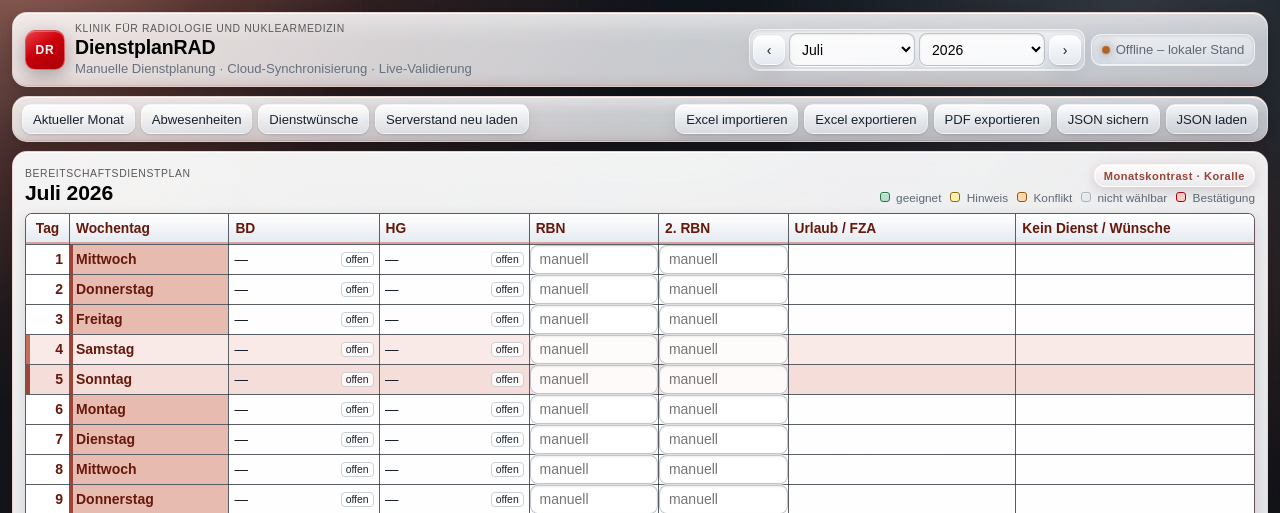
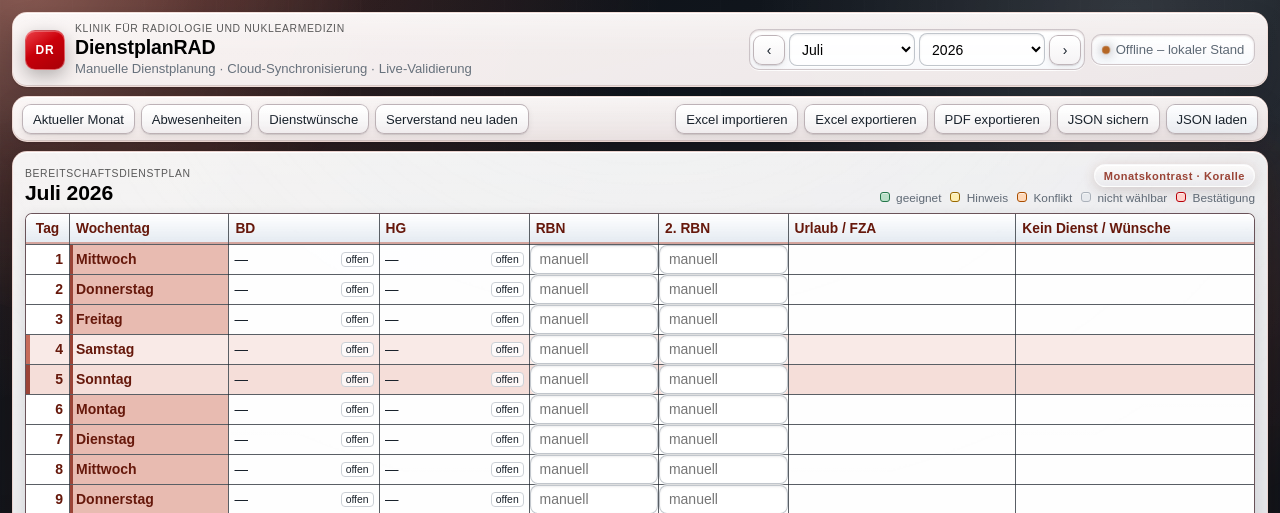
Before and after one commit to mlurz92/dienstplan, a PHP site: page / in a window 1280 px wide. Shown: the top 513 px of the page. Run offline with PHP 8.4, Linux system fonts and the light colour scheme; some libraries are stand-ins or nearby versions.

Commit message:
Glasoptik neu aufbauen: Kante statt Durchsichtigkeit, kein grauer Schleier mehr
Die Leisten sahen grau und matt aus. Ursache war nicht "zu viel Glas", sondern
eine falsche Kombination: Kopfleiste, Werkzeugleiste, Einfassungen, Dialogkarte
und Monatsplakette lagen bei 50 bis 80 Prozent Weiss ueber einem fast schwarzen
Hintergrund und trugen zusaetzlich backdrop-filter: blur(22px) saturate(1.42).
Das Schwarz schlug als Grau durch, die Saettigungsanhebung verstaerkte es, und
die Leisten hatten keinen Bezug mehr zur Monatsfarbe der Tabelle darunter.

Gemessene fps waehrend eines Monatswechsels:

  blur(22px) saturate(1.42) ....... 15
  blur(10px) saturate(1.06) ....... 14
  ohne Weichzeichner .............. 19

Der Radius ist also fast gleichgueltig; die Kosten entstehen durch das Auslesen
der Pixel hinter dem Element. Ein Viertel der Bildrate fuer einen Effekt, der
hinter einer dichten Flaeche nichts beitraegt.

- Flaechen fast deckend (97,5 -> 96 %) mit 5 -> 9 % Monatsfarbe. Juli warm
  koralle, November kuehl schieferblau; die Leisten gehoeren wieder zum Blatt
- Rand, Lichtlinie und Innenkante tragen die Glasanmutung
- enger, hellerer Schatten statt des weichen dunklen, der die eigene Flaeche
  truebte
- Bedienelemente weiss mit praezisem Rand statt grauem Verlauf, Monatsfarbe
  beim Ueberfahren; Eingabefelder und Einfassungen deckend
- backdrop-filter nur noch auf .app-dialog::backdrop, wo er sichtbar wirkt und
  nur bei geoeffnetem Dialog laeuft

Ergebnis 18 fps statt 14, optisch nicht vom weichgezeichneten Zustand zu
unterscheiden. Kontrast geprueft: Subline 4,96:1, Status 5,59:1, Plakette
6,41:1, Schaltflaechentext 16,45:1.

Dieselbe Spezifitaetsfalle wie zuvor bei der Wochentagsspalte: .topbar und
.glass-panel sind beide (0,1,0), .glass-panel steht spaeter - die erste Fassung
blieb wirkungslos. Jetzt .topbar.glass-panel / .toolbar.glass-panel (0,2,0),
und der Rueckfall unter prefers-reduced-transparency nachgezogen.

63/63 Tests gruen. Auslieferungsstempel 20260730.3.

Co-Authored-By: Claude Opus 5 <noreply@anthropic.com>
Claude-Session: https://claude.ai/code/session_01XcnuzdJCGHmNjmK853Kxi4

```diff
--- a/index.html
+++ b/index.html
@@ -16,7 +16,7 @@
     Zweig als main auslieferte. Von außen war das nicht zu erkennen, weil die
     Anwendung im Übrigen normal funktionierte.
   -->
-  <meta name="dienstplanrad-build" content="20260730.2" />
+  <meta name="dienstplanrad-build" content="20260730.3" />
   <script>
     (() => {
       const cachePrefix = 'dienstplanrad';
@@ -70,10 +70,10 @@
       document.documentElement.dataset.assetCleanup = cleanupKey;
     })();
   </script>
-  <link rel="manifest" href="/manifest.webmanifest?v=20260730.2" />
-  <link rel="stylesheet" href="/styles.css?v=20260730.2" />
+  <link rel="manifest" href="/manifest.webmanifest?v=20260730.3" />
+  <link rel="stylesheet" href="/styles.css?v=20260730.3" />
   <script src="https://cdn.sheetjs.com/xlsx-0.20.3/package/dist/xlsx.full.min.js" defer></script>
-  <script type="module" src="/js/app.js?v=20260730.2"></script>
+  <script type="module" src="/js/app.js?v=20260730.3"></script>
 </head>
 <body>
   <div class="ambient-layer" aria-hidden="true">
--- a/js/rules.js
+++ b/js/rules.js
@@ -1,5 +1,5 @@
-import { MONTH_NAMES, PREFERENCE_TYPES, STAFF_ORDER, toIsoDate, WEEKDAYS } from './defaults.js?v=20260730.2';
-import { holidayBlocks, isFirstRegularWorkdayAfter, isRegularWorkdayIso } from './holidays.js?v=20260730.2';
+import { MONTH_NAMES, PREFERENCE_TYPES, STAFF_ORDER, toIsoDate, WEEKDAYS } from './defaults.js?v=20260730.3';
+import { holidayBlocks, isFirstRegularWorkdayAfter, isRegularWorkdayIso } from './holidays.js?v=20260730.3';
 
 function parseIso(date) { return new Date(`${date}T00:00:00`); }
 function addDays(date, days) { const d = new Date(date); d.setDate(d.getDate() + days); return d; }
--- a/js/state.js
+++ b/js/state.js
@@ -1,5 +1,5 @@
-import { createEmptyMonth, DEFAULT_SETTINGS, DEFAULT_STAFF, MONTH_NAMES } from './defaults.js?v=20260730.2';
-import { api } from './api.js?v=20260730.2';
+import { createEmptyMonth, DEFAULT_SETTINGS, DEFAULT_STAFF, MONTH_NAMES } from './defaults.js?v=20260730.3';
+import { api } from './api.js?v=20260730.3';
 
 const LOCAL_KEY_PREFIX = 'dienstplanrad:';
 
--- a/styles.css
+++ b/styles.css
@@ -131,11 +131,10 @@ body.month-content-transition .plan-table tbody tr { animation: none; }
    Apple die Liquid-Glass-Kritik beantwortet hat. Die Farbhierarchie und jede
    Information bleiben dabei vollständig erhalten. */
 @media (prefers-reduced-transparency: reduce) {
-  .topbar, .toolbar, .glass-inset, .dialog-card, .month-palette-label {
-    backdrop-filter: none !important;
-    -webkit-backdrop-filter: none !important;
-  }
   .glass-panel, .dialog-card { background: #f4f7fa; }
+  /* Muss `.topbar.glass-panel` (0,2,0) schlagen, sonst bliebe die Leiste
+     durchsichtig – genau das, was diese Einstellung abwählt. */
+  .topbar.glass-panel, .toolbar.glass-panel { background: #f4f7fa; }
   .glass-inset { background: #eef2f6; }
   .sheet-panel { background: #ffffff; }
   .ambient-layer { display: none; }
@@ -193,16 +192,19 @@ button, .file-btn {
   appearance: none;
   position: relative;
   overflow: hidden;
-  border: 1px solid rgba(255,255,255,.48);
-  background: linear-gradient(180deg, rgba(255,255,255,.82), rgba(232,238,245,.68));
+  /* Weiße Schaltfläche mit präzisem Rand statt grauem Verlauf. Der frühere
+     Verlauf nach rgba(232,238,245,.68) las sich auf der Leiste als zweites,
+     dunkleres Grau – die Bedienelemente wirkten dadurch stumpf. */
+  border: 1px solid color-mix(in srgb, var(--month-accent) 18%, rgba(150,163,178,.62));
+  background: linear-gradient(180deg, #fff, color-mix(in srgb, var(--month-accent) 4%, #f7f9fb));
   color: #17202a;
   border-radius: 9px;
   padding: .48rem .72rem;
   cursor: pointer;
   box-shadow:
-    inset 0 1px 0 rgba(255,255,255,.94),
-    0 1px 2px rgba(9,14,20,.14),
-    0 7px 18px rgba(9,14,20,.08);
+    inset 0 1px 0 #fff,
+    0 1px 1px rgba(9,14,20,.10),
+    0 2px 6px rgba(9,14,20,.07);
   transition: transform .16s ease, border-color .16s ease, background .16s ease, box-shadow .16s ease;
 }
 button::before, .file-btn::before {
@@ -212,22 +214,25 @@ button::before, .file-btn::before {
   background: linear-gradient(180deg, rgba(255,255,255,.48), rgba(255,255,255,.04));
   pointer-events: none;
 }
+/* Beim Überfahren übernimmt die Monatsfarbe die Führung – erkennbar, aber ohne
+   Sprung in der Helligkeit. */
 button:hover, .file-btn:hover {
   transform: translateY(-1px);
-  border-color: rgba(255,255,255,.78);
-  background: linear-gradient(180deg, rgba(255,255,255,.94), rgba(231,239,248,.79));
+  border-color: color-mix(in srgb, var(--month-accent) 52%, rgba(150,163,178,.5));
+  background: linear-gradient(180deg, #fff, color-mix(in srgb, var(--month-accent) 11%, #fff));
   box-shadow:
     inset 0 1px 0 #fff,
-    0 2px 5px rgba(9,14,20,.17),
-    0 10px 24px rgba(9,14,20,.12);
+    0 2px 4px rgba(9,14,20,.13),
+    0 6px 14px color-mix(in srgb, var(--month-accent) 18%, rgba(9,14,20,.10));
 }
 button:active, .file-btn:active { transform: translateY(0); }
-button.secondary, .file-btn.secondary { background: linear-gradient(180deg, rgba(248,250,253,.70), rgba(223,230,238,.58)); }
+button.secondary, .file-btn.secondary { background: linear-gradient(180deg, #fbfcfe, #eef1f5); }
 select, textarea, input[type="text"], input[list] {
   width: 100%;
   border: 1px solid rgba(94,107,121,.38);
   border-radius: 8px;
-  background: rgba(255,255,255,.84);
+  /* Deckend weiß: Eingabefelder sind der Ort, an dem Lesbarkeit vor Optik geht. */
+  background: #fff;
   color: var(--text);
   padding: .45rem .55rem;
   box-shadow: inset 0 1px 2px rgba(22,30,40,.08), 0 1px 0 rgba(255,255,255,.8);
@@ -243,18 +248,7 @@ label { display: grid; gap: .3rem; color: var(--muted); font-size: .9rem; }
 .app-shell { max-width: 1720px; margin: 0 auto; padding: 12px; display: grid; gap: 9px; }
 
 /* --------------------------------------------------------------------------
-   Milchglas – bewusst dosiert
-
-   Echtes `backdrop-filter` kostet Fläche × Radius: Der Compositor liest in
-   jedem Frame die Pixel hinter dem Element, faltet sie mit dem Weichzeichner
-   und setzt das Ergebnis wieder zusammen. Gemessen an dieser Oberfläche:
-   Der Blur allein auf dem großen Plan-Panel hat 9 fps auf 16 fps gedrückt.
-
-   Deshalb tragen echtes Milchglas nur noch die kleinen, schwebenden Elemente,
-   hinter denen sich tatsächlich etwas bewegt – Kopfleiste, Werkzeugleiste,
-   Dialoge, Einfassungen. Die große Arbeitsfläche bekommt stattdessen eine
-   geschichtete Glasoptik ohne Weichzeichner: Sie wirkt dichter, ist hinter
-   einer engen Datentabelle deutlich besser lesbar und kostet nichts.
+   Glasoptik – Kante statt Durchsichtigkeit
    -------------------------------------------------------------------------- */
 
 .glass-panel,
@@ -263,15 +257,68 @@ label { display: grid; gap: .3rem; color: var(--muted); font-size: .9rem; }
   --glass-rim: color-mix(in srgb, var(--month-accent) 26%, rgba(255,255,255,.72));
 }
 
-@supports (backdrop-filter: blur(1px)) or (-webkit-backdrop-filter: blur(1px)) {
-  .topbar,
-  .toolbar,
-  .glass-inset,
-  .dialog-card,
-  .month-palette-label {
-    backdrop-filter: blur(22px) saturate(1.42);
-    -webkit-backdrop-filter: blur(22px) saturate(1.42);
-  }
+/* Milchglas nur dort, wo es etwas leistet – und das ist genau eine Stelle.
+
+   Vorher lag `backdrop-filter: blur(22px) saturate(1.42)` auf Kopfleiste,
+   Werkzeugleiste, Einfassungen, Dialogkarte und Monatsplakette. Das war in
+   zweifacher Hinsicht falsch:
+
+   OPTISCH: Die Flächen lagen bei 50 bis 80 Prozent Weiß über einem fast
+   schwarzen Hintergrund. Das Schwarz schlug als Grau durch, und die
+   Sättigungsanhebung verstärkte genau dieses Grau – ein matter Schleier ohne
+   Tiefe und ohne jeden Bezug zur Monatsfarbe der Tabelle darunter.
+
+   RECHNERISCH: Gemessen an dieser Oberfläche, fps während eines Monatswechsels:
+
+     blur(22px) saturate(1.42) ....... 15 fps
+     blur(10px) saturate(1.06) ....... 14 fps
+     ohne Weichzeichner .............. 19 fps
+
+   Der Radius ist also fast gleichgültig; die Kosten entstehen dadurch, dass der
+   Compositor in jedem Frame die Pixel hinter dem Element ausliest. Ein Viertel
+   der Bildrate für einen Effekt, der hinter einer nun 97,5 Prozent deckenden
+   Fläche ohnehin nichts mehr beiträgt.
+
+   Milchglas entsteht auch nicht durch Durchsichtigkeit, sondern durch die
+   Kante: Lichtlinie oben, feine Brechung unten, ein präziser, farbig gefasster
+   Rand. Das kostet nichts und liest sich sauberer.
+
+   Geblieben ist der Weichzeichner deshalb nur auf `.app-dialog::backdrop`
+   (weiter unten). Dort verschwimmt die gesamte Seite hinter einem geöffneten
+   Dialog – ein sichtbarer, sinnvoller Effekt, der ausschließlich läuft, solange
+   ein Dialog offen ist, und der die Arbeitsfläche gerade nicht animiert. */
+
+/* Die Chrome-Flächen: helles, fast deckendes Glas mit einer Dosis Monatsfarbe.
+   Der Farbanteil ist klein, aber entscheidend – er bindet Kopf- und
+   Werkzeugleiste an das Monatsblatt, statt sie als graue Platten davorzusetzen.
+
+   Die Doppelklasse ist zwingend, nicht kosmetisch: Beide Leisten tragen im
+   Markup zusätzlich `glass-panel`, und `.glass-panel` (0,1,0) steht weiter
+   unten in dieser Datei. Bei gleicher Spezifität gewinnt die spätere Regel –
+   ein einfaches `.topbar` bliebe also wirkungslos. Genau dieser Fehler hatte
+   zuvor schon die Wochentagsspalte farblos gelassen. */
+.topbar.glass-panel,
+.toolbar.glass-panel {
+  background:
+    linear-gradient(
+      168deg,
+      color-mix(in srgb, var(--month-accent) 5%, rgba(255,255,255,.975)),
+      color-mix(in srgb, var(--month-accent) 9%, rgba(250,252,254,.96))
+    );
+  border: 1px solid color-mix(in srgb, var(--month-accent) 22%, rgba(255,255,255,.86));
+  /* Enger, heller gestaffelter Schatten. Der frühere weiche, dunkle Schlagschatten
+     legte sich als Trübung über die eigene Fläche. */
+  box-shadow:
+    inset 0 1px 0 rgba(255,255,255,.98),
+    inset 0 -1px 0 color-mix(in srgb, var(--month-accent) 12%, rgba(83,96,110,.16)),
+    0 1px 2px rgba(9,14,20,.16),
+    0 10px 24px rgba(9,14,20,.14);
+}
+.topbar.glass-panel::after,
+.toolbar.glass-panel::after {
+  /* Die Lichtreflexion der großen Panels ist hier zu viel: Sie erzeugt auf der
+     schmalen Leiste eine sichtbare Kante quer über die Bedienelemente. */
+  background: linear-gradient(180deg, rgba(255,255,255,.34), transparent 58%);
 }
 
 .glass-panel {
@@ -310,10 +357,15 @@ label { display: grid; gap: .3rem; color: var(--muted); font-size: .9rem; }
     linear-gradient(147deg, rgba(255,255,255,.90), rgba(236,241,248,.84)),
     var(--month-panel-tint);
 }
+/* Einfassungen liegen INNERHALB der Leisten, also auf hellem Grund. Sie dürfen
+   deshalb nicht durchsichtig sein – sonst mischen sie sich mit der Leiste zu
+   einem zweiten Grauton. Sie sind eine vertiefte, weiße Mulde. */
 .glass-inset {
-  background: linear-gradient(180deg, rgba(255,255,255,.54), rgba(226,233,241,.43));
-  border: 1px solid rgba(255,255,255,.54);
-  box-shadow: inset 0 1px 3px rgba(17,24,39,.12), 0 1px 0 rgba(255,255,255,.7);
+  background: linear-gradient(180deg, rgba(255,255,255,.97), rgba(248,250,253,.94));
+  border: 1px solid color-mix(in srgb, var(--month-accent) 16%, rgba(163,176,190,.5));
+  box-shadow:
+    inset 0 1px 2px color-mix(in srgb, var(--month-accent) 10%, rgba(17,24,39,.10)),
+    0 1px 0 rgba(255,255,255,.9);
 }
 
 .topbar { display: flex; justify-content: space-between; align-items: center; gap: 12px; padding: 10px 12px; border-radius: var(--radius); }
@@ -350,8 +402,8 @@ h3 { font-size: 1.05rem; }
 .month-palette-label {
   color: var(--month-accent-strong);
   font-weight: 700;
-  background: color-mix(in srgb, var(--month-accent) 14%, rgba(255,255,255,.78));
-  border: 1px solid color-mix(in srgb, var(--month-accent) 42%, rgba(255,255,255,.6));
+  background: color-mix(in srgb, var(--month-accent) 16%, #fff);
+  border: 1px solid color-mix(in srgb, var(--month-accent) 46%, #fff);
   border-radius: 999px;
   padding: 2px 7px;
 }
@@ -475,9 +527,8 @@ h3 { font-size: 1.05rem; }
 .dialog-card {
   width: min(900px, calc(100vw - 2rem)); border-radius: 17px; padding: 13px; color: var(--text);
   background:
-    linear-gradient(145deg, rgba(255,255,255,.88), rgba(226,233,242,.78)),
-    var(--month-panel-tint);
-  border: 1px solid rgba(255,255,255,.70);
+    linear-gradient(145deg, color-mix(in srgb, var(--month-accent) 4%, #fff), color-mix(in srgb, var(--month-accent) 9%, #f7f9fc));
+  border: 1px solid color-mix(in srgb, var(--month-accent) 24%, rgba(255,255,255,.86));
   box-shadow: inset 0 1px 0 rgba(255,255,255,.96), 0 24px 74px rgba(0,0,0,.34), 0 3px 10px rgba(0,0,0,.16);
 }
 .dialog-card.wide { width: min(1120px, calc(100vw - 2rem)); }
```
Also changed, not shown: js/app.js (+6 -6 lines), README.md.
